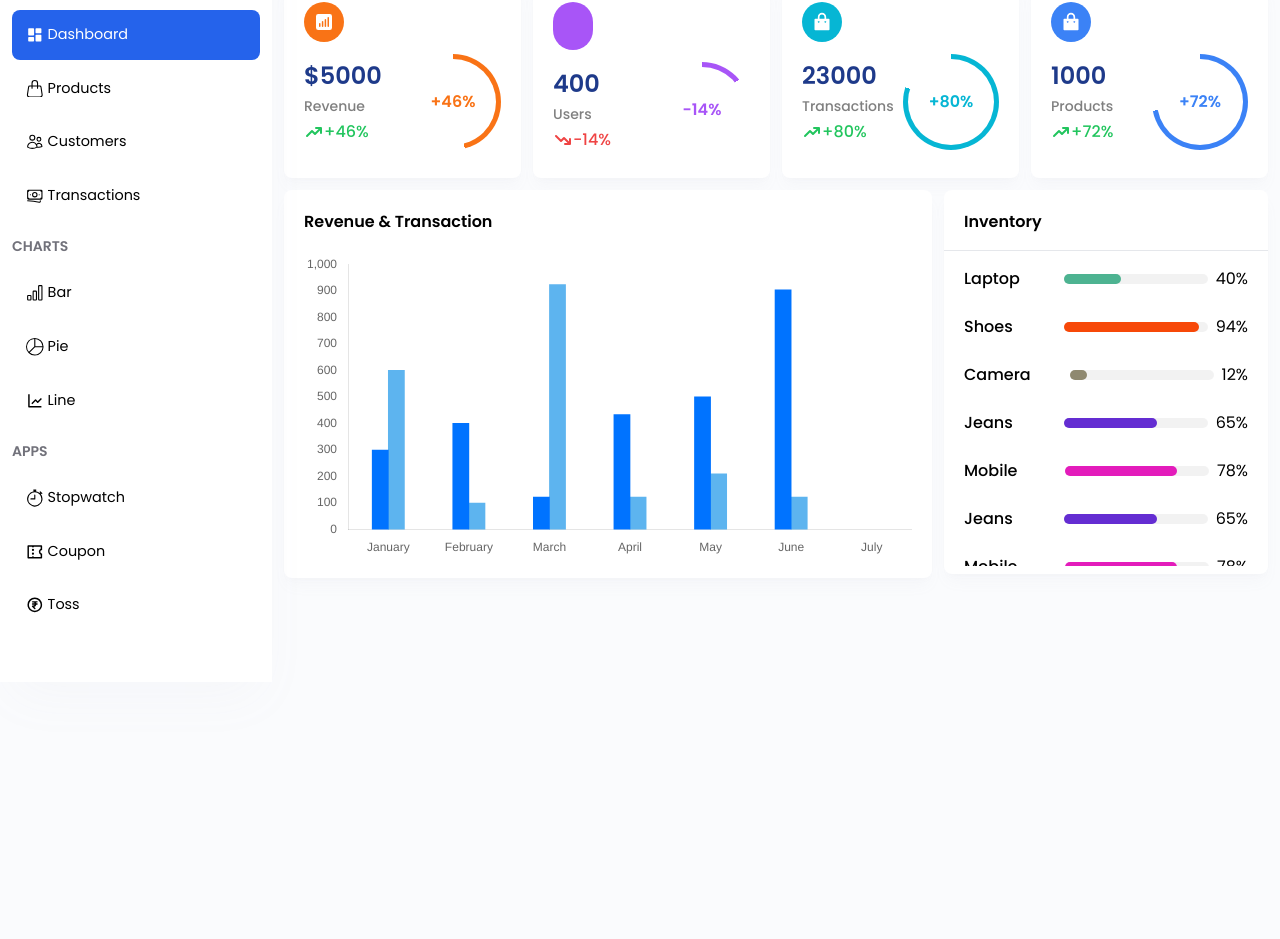
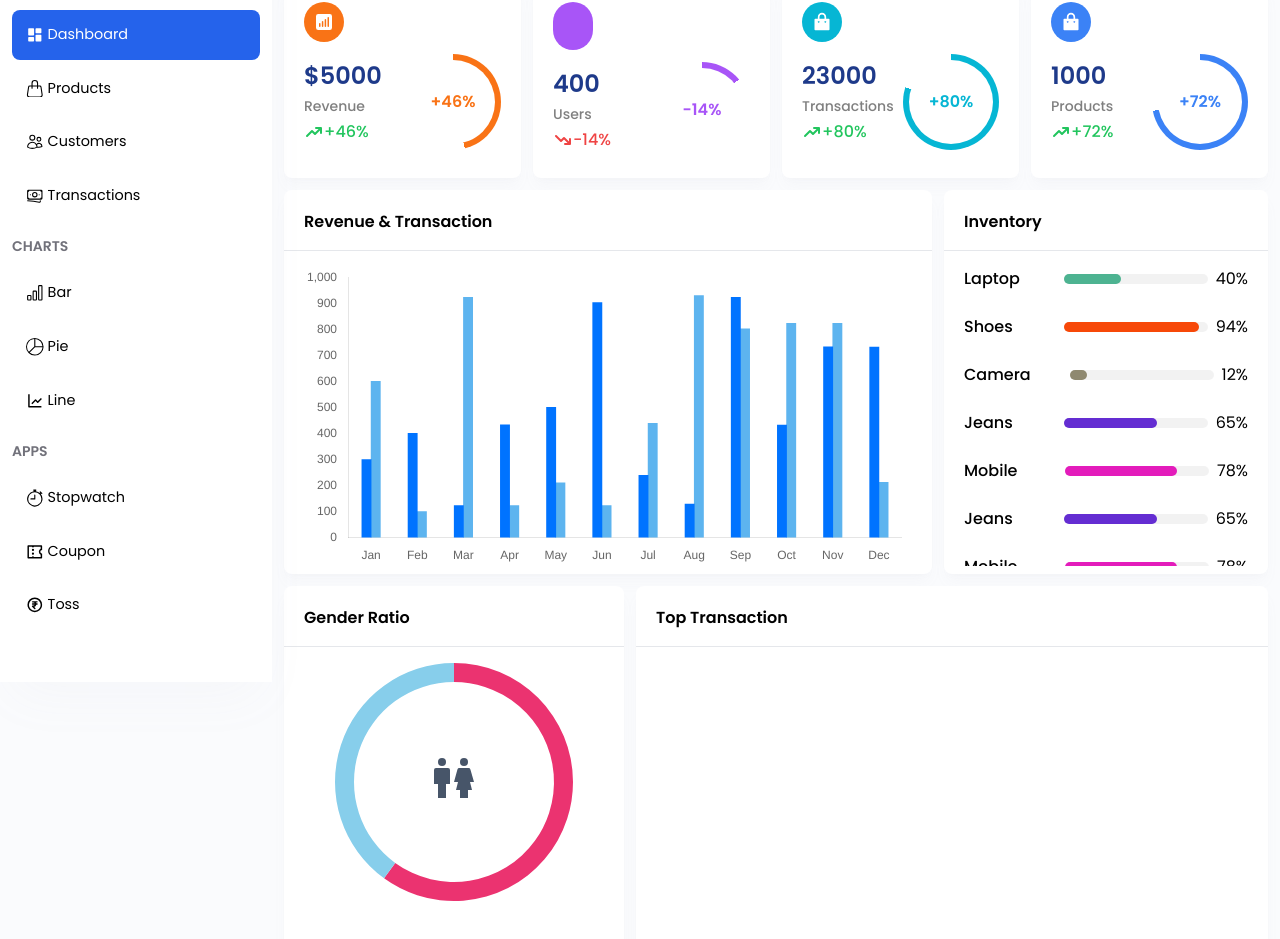
Before and after one commit to naseemkhandev/mern-ecommerce-admin-panel, a React (Vite) app in the folder admin/: page /admin/dashboard in a window 1280 px wide. Shown: the part 118-1057 px from the top of the page. Before the commit the page ends 800 px from the top, so only its background shows below. Built offline with nearby package versions, Linux system fonts and the light colour scheme; some icons are missing.

Commit message:
gender ratio done

```diff
--- a/admin/src/components/common/Charts.jsx
+++ b/admin/src/components/common/Charts.jsx
@@ -6,8 +6,9 @@ import {
 	Title,
 	Tooltip,
 	Legend,
+	ArcElement,
 } from "chart.js";
-import { Bar } from "react-chartjs-2";
+import { Bar, Doughnut } from "react-chartjs-2";
 
 ChartJS.register(
 	CategoryScale,
@@ -15,10 +16,24 @@ ChartJS.register(
 	BarElement,
 	Title,
 	Tooltip,
-	Legend
+	Legend,
+	ArcElement
 );
 
-const months = ["January", "February", "March", "April", "May", "June", "July"];
+const months = [
+	"Jan",
+	"Feb",
+	"Mar",
+	"Apr",
+	"May",
+	"Jun",
+	"Jul",
+	"Aug",
+	"Sep",
+	"Oct",
+	"Nov",
+	"Dec",
+];
 
 export const BarChart = ({
 	horizontal = false,
@@ -83,3 +98,40 @@ export const BarChart = ({
 	};
 	return <Bar options={options} data={data} />;
 };
+
+export const DoughnutChart = ({
+	labels,
+	data,
+	backgroundColor,
+	cutout,
+	legends = true,
+	offset,
+}) => {
+	const doughnutData = {
+		labels,
+		datasets: [
+			{
+				data,
+				backgroundColor,
+				borderWidth: 0,
+				offset,
+				cutout,
+			},
+		],
+	};
+
+	const doughnutOptions = {
+		responsive: true,
+		plugins: {
+			legend: {
+				display: legends,
+				position: "bottom",
+				labels: {
+					padding: 40,
+				},
+			},
+		},
+	};
+
+	return <Doughnut data={doughnutData} options={doughnutOptions} />;
+};
--- a/admin/src/components/dashboard/Card.jsx
+++ b/admin/src/components/dashboard/Card.jsx
@@ -40,7 +40,7 @@ const Card = ({ icon, iconBg, title, amount, value, percent, barColor }) => {
 				>
 					<p
 						style={{ color: barColor }}
-						className="font-semibold w-[90%] aspect-square flex items-center justify-center z-[1] bg-white rounded-full"
+						className="font-semibold w-[87%] aspect-square flex items-center justify-center z-[1] bg-white rounded-full"
 					>
 						{percent > 20 ? `+${percent}` : `-${percent}`}%
 					</p>
--- /dev/null
+++ b/admin/src/components/dashboard/GenderRatio.jsx
@@ -0,0 +1,28 @@
+import { BiMaleFemale } from "react-icons/bi";
+
+import { DoughnutChart } from "../common/Charts";
+
+const GenderRatio = () => {
+	return (
+		<section className="relative pt-5 pb-2 lg:h-full w-full xl:max-h-[24rem] xl:h-full 2xl:max-h-max flex flex-col gap-4 bg-white shadow-lg shadow-slate-400/5 bg-orange-500/10 rounded-lg">
+			<div className="px-5 pb-4 border-b">
+				<h2 className="font-semibold">Gender Ratio</h2>
+			</div>
+
+			<div className="relative flex flex-col gap-6 px-5 h-full">
+				<DoughnutChart
+					labels={["Male", "Female"]}
+					data={[12, 8]}
+					backgroundColor={["hsl(340, 82%,56%)", "skyblue"]}
+					cutout={100}
+				/>
+			</div>
+
+			<span className="absolute top-1/2 left-1/2 -translate-x-1/2 -translate-y-1/2 text-5xl text-slate-600">
+				<BiMaleFemale />
+			</span>
+		</section>
+	);
+};
+
+export default GenderRatio;
--- a/admin/src/components/dashboard/Inventory.jsx
+++ b/admin/src/components/dashboard/Inventory.jsx
@@ -23,7 +23,7 @@ const CategoryItem = ({ item, value, color }) => {
 
 const Inventory = () => {
 	return (
-		<section className="pt-5 pb-2 lg:h-full w-full xl:max-h-[24rem] xl:h-full 2xl:max-h-max flex flex-col gap-4 bg-white shadow-lg shadow-slate-400/5 bg-orange-500/10 rounded-lg cursor-text">
+		<section className="pt-5 pb-2 lg:h-full w-full xl:max-h-[24rem] xl:h-full 2xl:max-h-max flex flex-col gap-4 bg-white shadow-lg shadow-slate-400/5 bg-orange-500/10 rounded-lg">
 			<div className="px-5 pb-4 border-b">
 				<h2 className="font-semibold">Inventory</h2>
 			</div>
--- a/admin/src/components/dashboard/RevenueTransaction.jsx
+++ b/admin/src/components/dashboard/RevenueTransaction.jsx
@@ -2,19 +2,21 @@ import { BarChart } from "../common/Charts";
 
 const RevenueTransaction = () => {
 	return (
-		<section className="p-5 flex flex-col gap-5 h-full bg-white shadow-lg shadow-slate-400/5 bg-orange-500/10 rounded-lg cursor-text">
-			<div>
+		<section className="pt-5 pb-2 lg:h-full w-full xl:max-h-[24rem] xl:h-full 2xl:max-h-max flex flex-col gap-4 bg-white shadow-lg shadow-slate-400/5 bg-orange-500/10 rounded-lg">
+			<div className="px-5 pb-4 border-b">
 				<h2 className="font-semibold">Revenue & Transaction</h2>
 			</div>
 
+			<div className="flex flex-col gap-6 px-5 h-full overflow-y-auto">
 				<BarChart
-				data_1={[300, 400, 123, 433, 500, 903, 239, 129, 923, 432]}
-				data_2={[600, 100, 923, 123, 210, 123, 439, 929, 802, 823]}
+					data_1={[300, 400, 123, 433, 500, 903, 239, 129, 923, 432, 733, 732]}
+					data_2={[600, 100, 923, 123, 210, 123, 439, 929, 802, 823, 823, 212]}
 					title_1="Revenue"
 					title_2="Transaction"
 					bgColor_1="rgb(0,115,255)"
 					bgColor_2="rgba(53,162,235,0.8)"
 				/>
+			</div>
 		</section>
 	);
 };
--- /dev/null
+++ b/admin/src/components/dashboard/TopTransaction.jsx
@@ -0,0 +1,13 @@
+const TopTransaction = () => {
+	return (
+		<section className="pt-5 pb-2 lg:h-full w-full xl:max-h-[24rem] xl:h-full 2xl:max-h-max flex flex-col gap-4 bg-white shadow-lg shadow-slate-400/5 bg-orange-500/10 rounded-lg">
+			<div className="px-5 pb-4 border-b">
+				<h2 className="font-semibold">Top Transaction</h2>
+			</div>
+
+			<div className="flex flex-col gap-6 px-5 h-full overflow-y-auto"></div>
+		</section>
+	);
+};
+
+export default TopTransaction;
--- a/admin/src/components/dashboard/index.js
+++ b/admin/src/components/dashboard/index.js
@@ -1,5 +1,7 @@
 import Card from "./Card";
 import RevenueTransaction from "./RevenueTransaction";
 import Inventory from "./Inventory";
+import GenderRatio from "./GenderRatio";
+import TopTransaction from "./TopTransaction";
 
-export { Card, RevenueTransaction, Inventory };
+export { Card, RevenueTransaction, Inventory, GenderRatio, TopTransaction };
--- a/admin/src/pages/Dashboard.jsx
+++ b/admin/src/pages/Dashboard.jsx
@@ -2,7 +2,13 @@ import { HiMiniChartBarSquare } from "react-icons/hi2";
 import { FaUserPlus } from "react-icons/fa6";
 import { RiShoppingBagFill } from "react-icons/ri";
 
-import { Card, Inventory, RevenueTransaction } from "../components/dashboard";
+import {
+	Card,
+	GenderRatio,
+	Inventory,
+	RevenueTransaction,
+	TopTransaction,
+} from "../components/dashboard";
 
 const Dashboard = () => {
 	return (
@@ -51,6 +57,15 @@ const Dashboard = () => {
 					<Inventory />
 				</div>
 			</div>
+
+			<div className="flex flex-col xl:flex-row w-full gap-3">
+				<div className="flex-[1] w-full">
+					<GenderRatio />
+				</div>
+				<div className="flex-[2] w-full">
+					<TopTransaction />
+				</div>
+			</div>
 		</main>
 	);
 };
```
Lines whose indentation alone changed are shown as unchanged.
